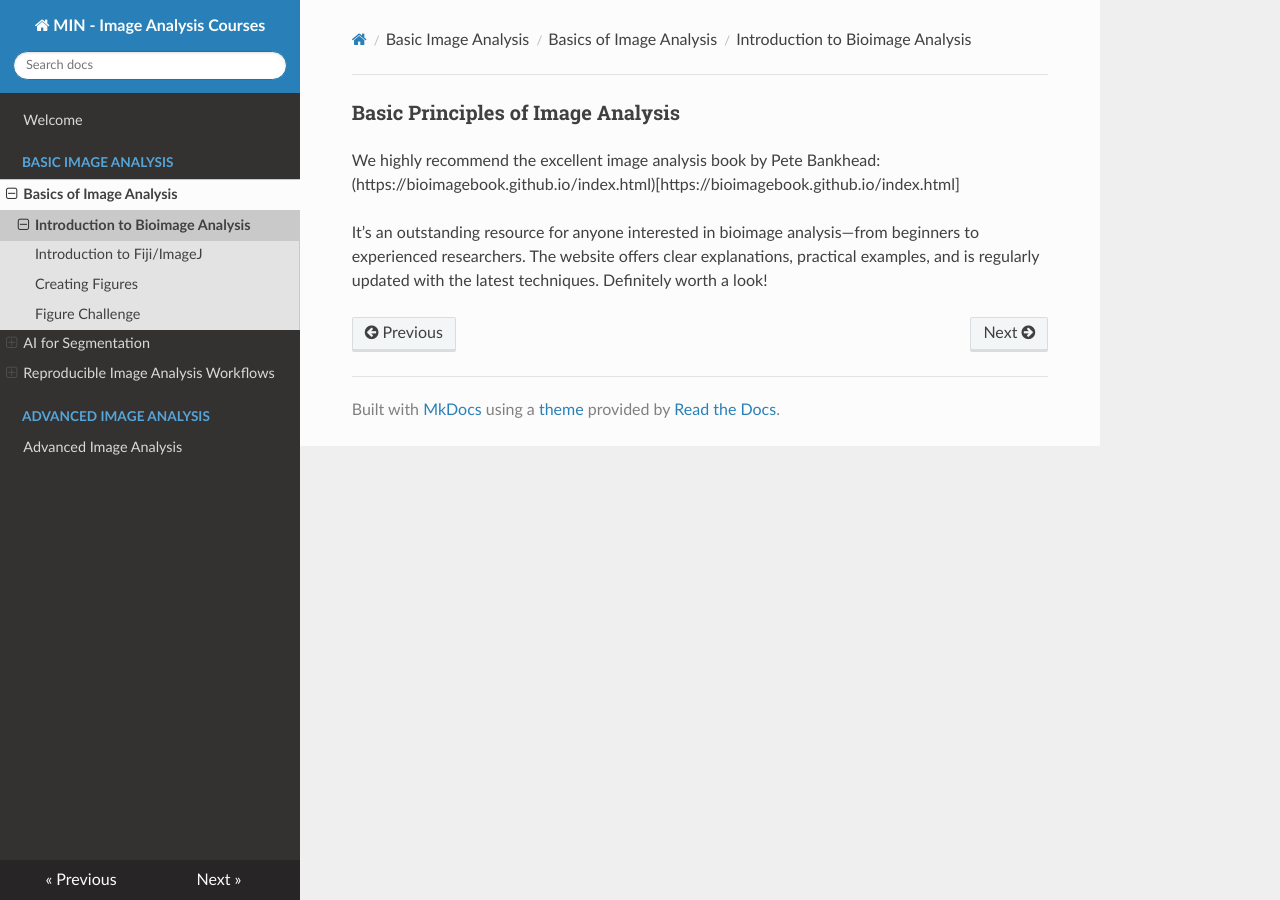
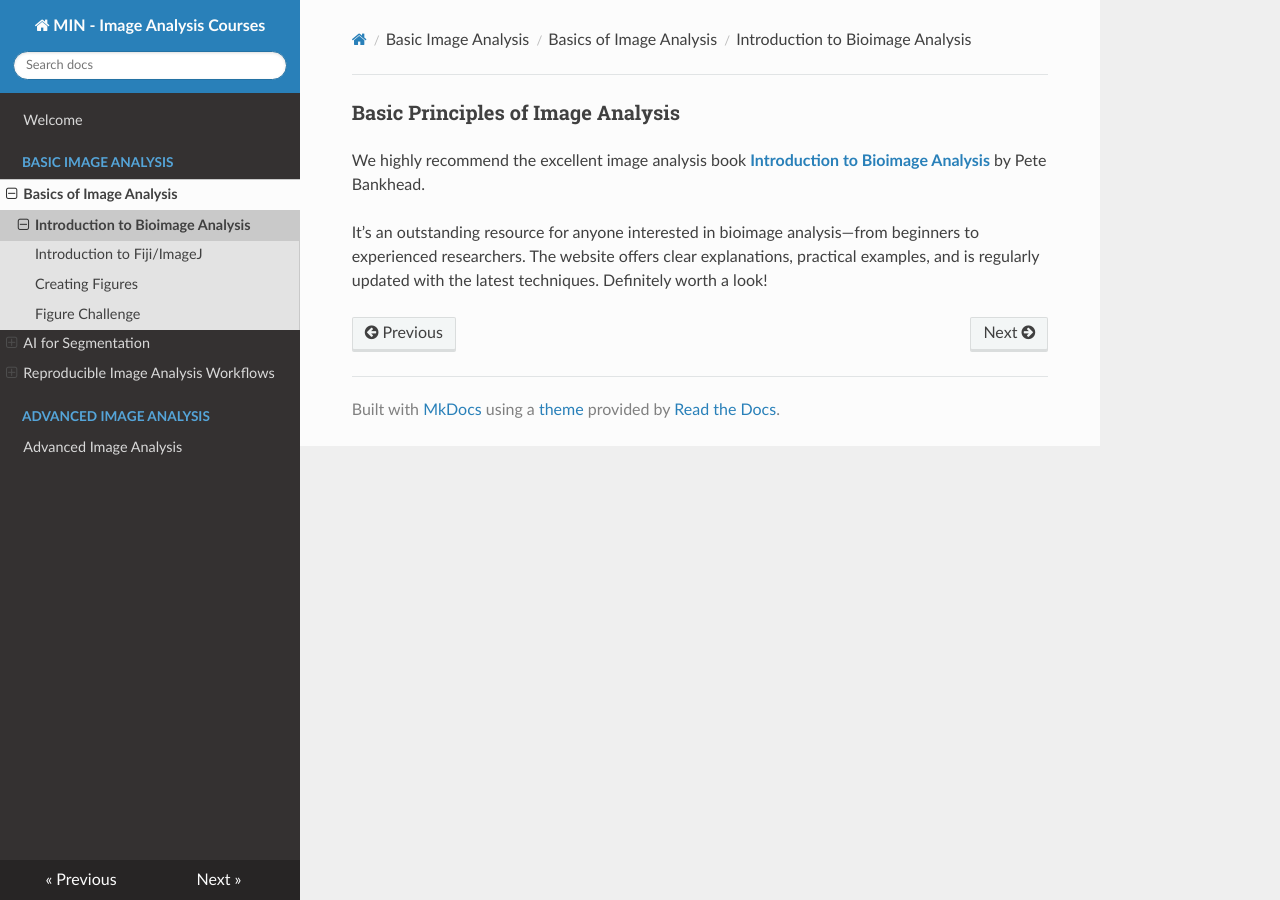
Before and after one commit to MuensterImagingNetwork/MINCourses_ImageAnalysis, an MkDocs documentation site: the page built from docs/basic/basics/introductionbasics.md, in a window 1280 px wide. Built offline with MkDocs 1.6.1, drawn with Linux system fonts in a browser that asks for light colours; nearby versions of some CDN libraries.

Commit message:
Link repariert
Link repariert und satz geändert

```diff
--- a/docs/basic/basics/introductionbasics.md
+++ b/docs/basic/basics/introductionbasics.md
@@ -1,5 +1,4 @@
 ### Basic Principles of Image Analysis
-We highly recommend the excellent image analysis book by Pete Bankhead:
-(https://bioimagebook.github.io/index.html)[https://bioimagebook.github.io/index.html]
+We highly recommend the excellent image analysis book [**Introduction to Bioimage Analysis**](https://bioimagebook.github.io/index.html) by Pete Bankhead.
 
 It’s an outstanding resource for anyone interested in bioimage analysis—from beginners to experienced researchers. The website offers clear explanations, practical examples, and is regularly updated with the latest techniques. Definitely worth a look!
```
